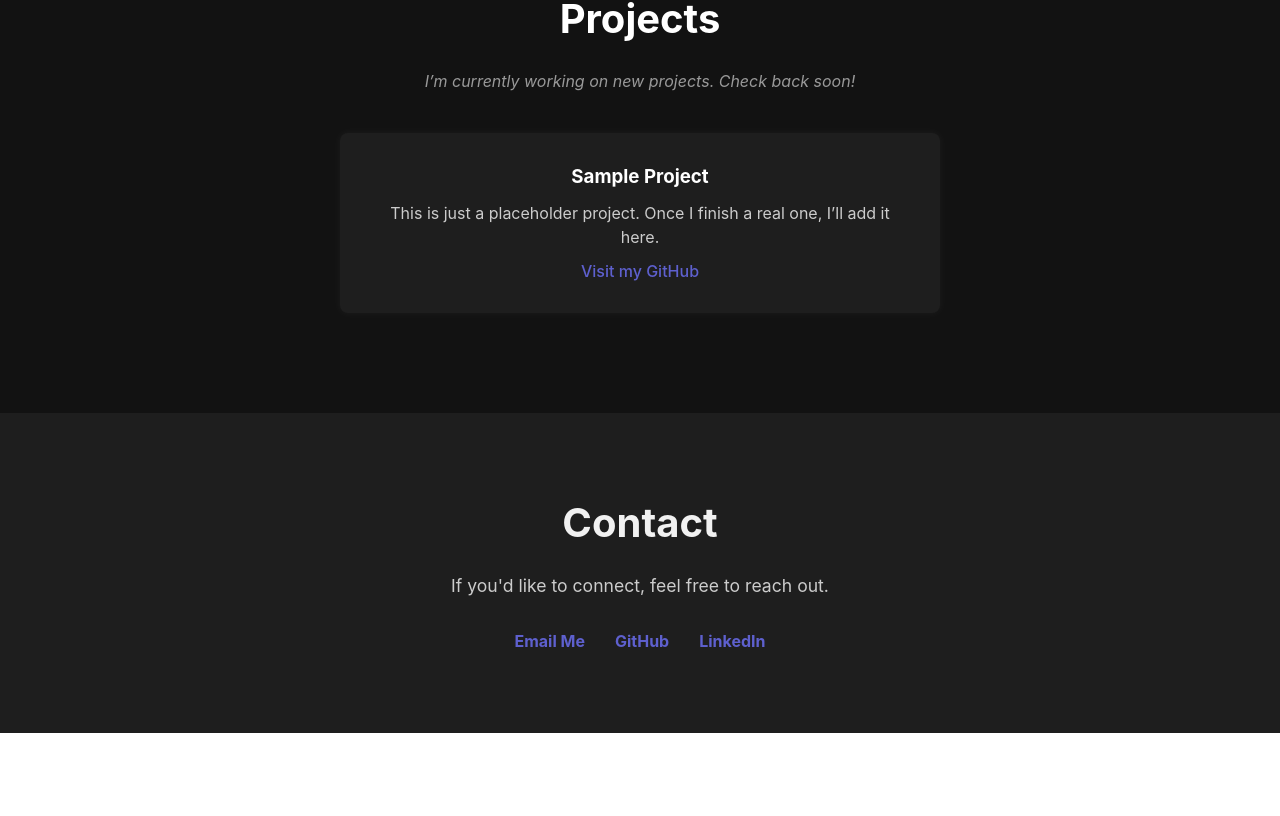
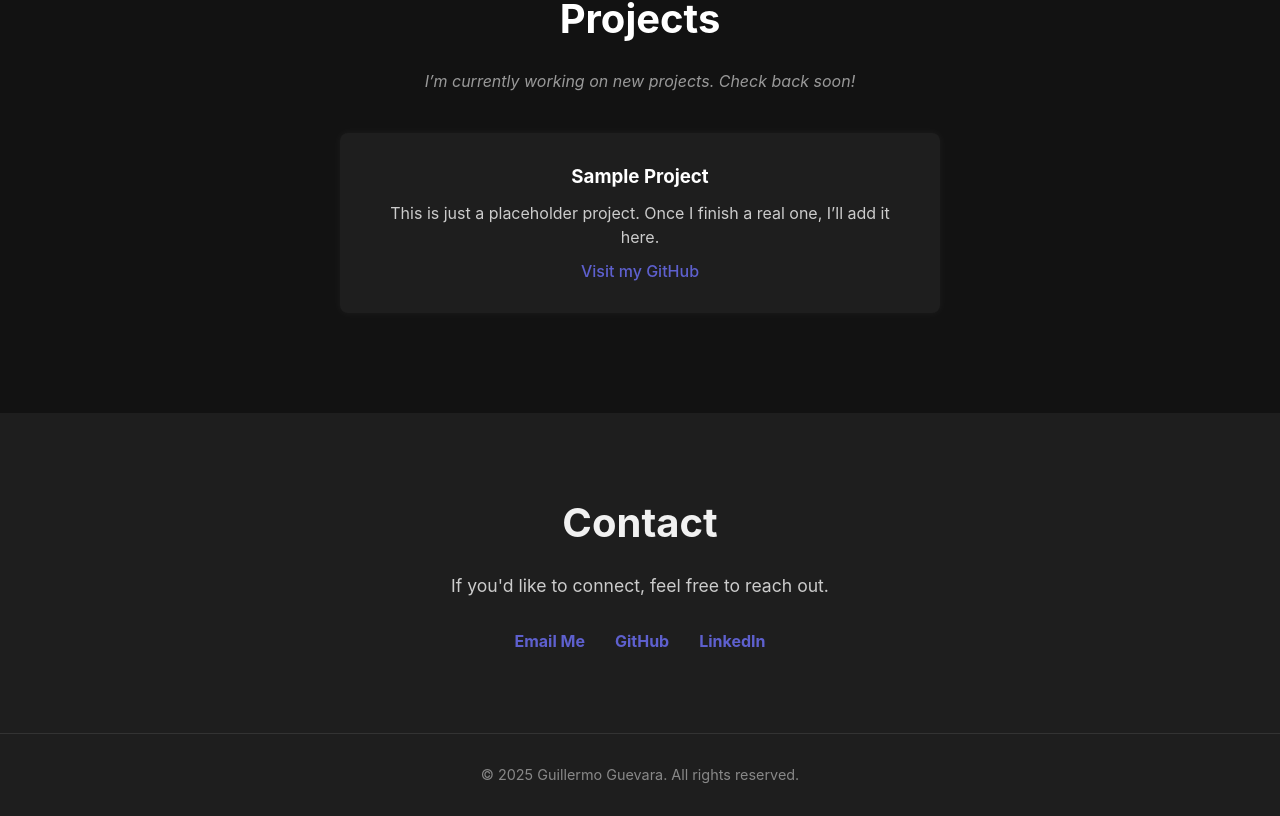
Before and after one commit to guillermoguevara887/my-portfolio, a React (Vite) app: page / in a window 1280 px wide. Shown: the part 1361-2177 px from the top of the page. Before the commit the page ends 2094 px from the top, so only its background shows below. Built offline with nearby package versions, Linux system fonts and the light colour scheme.

Commit message:
Add footer section

```diff
--- /dev/null
+++ b/components/Footer.jsx
@@ -0,0 +1,9 @@
+const Footer = () => {
+    return (
+        <footer className="footer">
+            <p>© {new Date().getFullYear()} Guillermo Guevara. All rights reserved.</p>
+        </footer>
+    );
+};
+
+export default Footer;
--- a/src/App.css
+++ b/src/App.css
@@ -175,3 +175,13 @@
 .contact-links a:hover {
   color: #7f84f3;
 }
+
+/* ===== FOOTER ===== */
+.footer {
+  background-color: #1e1e1e;
+  color: #888888;
+  text-align: center;
+  padding: 30px 20px;
+  font-size: 0.9rem;
+  border-top: 1px solid #333;
+}
--- a/src/App.jsx
+++ b/src/App.jsx
@@ -3,6 +3,7 @@
 import About from '../pages/About';
 import Projects from '../pages/Poyects';
 import Contact from '../pages/Contact';
+import Footer from '../components/Footer';
 
 import './App.css'
 
@@ -14,6 +15,7 @@
       <About />
       <Projects />
       <Contact />
+      <Footer />
     </div>
   );
 }
```
